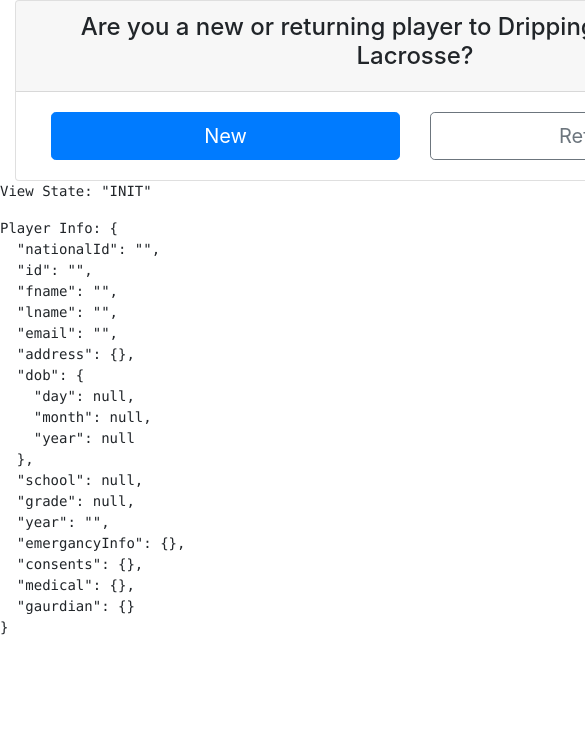
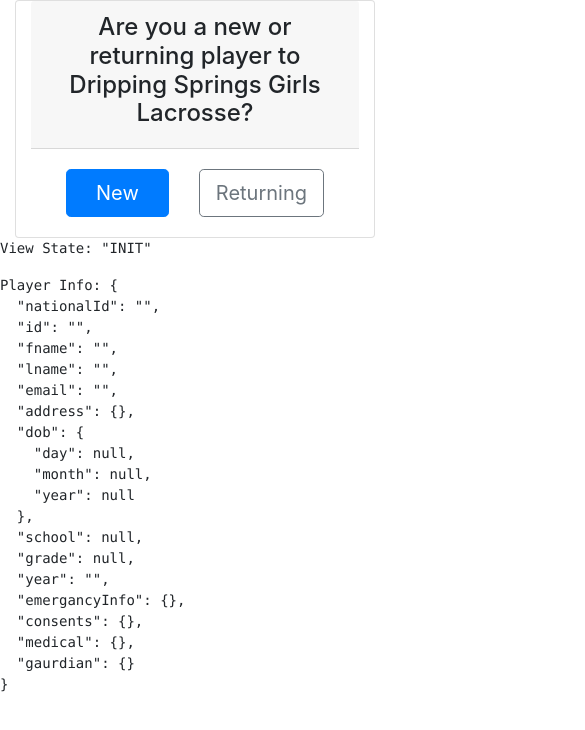
Before and after one commit to L-NiNo/registar, an Angular app: page / in a window 390 px wide. Shown: the top 730 px of the page, 585 px wide, since content can reach past the window. Built offline with nearby package versions, Linux system fonts and the light colour scheme.

Commit message:
mobile view

```diff
--- a/src/app/app.component.html
+++ b/src/app/app.component.html
@@ -1,6 +1,6 @@
 <div class="container-fluid">
-  <div class="col-12">
-    <div class="row">
+  <div class="row">
+    <div class="col">
       <div *ngIf="view == 'INIT'">
         <player-lookup></player-lookup>
       </div>
--- a/src/app/components/address/address.component.html
+++ b/src/app/components/address/address.component.html
@@ -1,4 +1,4 @@
-<div class="card " style="width: 50em;">
+<div class="col card " style="width: 50em;">
 	<div class="card-header text-center">
 		<h4>{{ header }}</h4>
 	</div>
--- a/src/app/components/emergency/emergency.component.html
+++ b/src/app/components/emergency/emergency.component.html
@@ -1,4 +1,4 @@
-<div class="card " style="width: 50em;">
+<div class="col card " style="width: 50em;">
 	<div class="card-header text-center">
 		<h4>{{ header }}</h4>
 	</div>
--- a/src/app/components/guardian/guardian.component.html
+++ b/src/app/components/guardian/guardian.component.html
@@ -1,4 +1,4 @@
-<div class="card " style="width: 50em;">
+<div class="col card " style="width: 50em;">
 	<div class="card-header text-center">
 		<h4>{{ header }}</h4>
 	</div>
--- a/src/app/components/medical/medical.component.html
+++ b/src/app/components/medical/medical.component.html
@@ -1,4 +1,4 @@
-<div class="card " style="width: 50em;">
+<div class="col card " style="width: 50em;">
 	<div class="card-header text-center">
 		<h4>{{ header }}</h4>
 	</div>
--- a/src/app/components/national-input/national-input.component.html
+++ b/src/app/components/national-input/national-input.component.html
@@ -1,4 +1,4 @@
-<div class="card " style="width: 50em;">
+<div class="col card " style="width: 50em;">
 	<div class="card-header text-center">
 		<h4>{{ header }}</h4>
 	</div>
--- a/src/app/components/personal-info/personal-info.component.html
+++ b/src/app/components/personal-info/personal-info.component.html
@@ -1,4 +1,4 @@
-<div class="card " style="width: 50em;">
+<div class="col card " style="width: 50em;">
 	<div class="card-header text-center">
 		<h4>{{ header }}</h4>
 	</div>
--- a/src/app/components/player-lookup/player-lookup.component.html
+++ b/src/app/components/player-lookup/player-lookup.component.html
@@ -1,14 +1,14 @@
-<div class="card text-center" style="width: 50em;">
+<div class="col card text-center" style="width: 50em;">
 	<div class="card-header">
 		<h4>{{ header }}</h4>
 	</div>
 	<div class="card-body">
 		<div class="container">
 			<div class="row">
-				<div class="col-6">
+				<div class="col btn-group">
 					<button  class="btn btn-lg btn-primary btn-block" (click)="setStatus('NEW')">New</button>
 				</div>
-				<div class="col-6">
+				<div class="col">
 					<button  class="btn btn-lg btn-outline-secondary btn-block" (click)="setStatus('RETURN')">Returning</button>
 				</div>
 			</div>
--- a/src/app/components/select-school/select-school.component.html
+++ b/src/app/components/select-school/select-school.component.html
@@ -1,14 +1,14 @@
-<div class="card text-center" style="width: 50em;">
+<div class="col card text-center" style="width: 50em;">
 	<div class="card-header">
 		<h4>{{ header }}</h4>
 	</div>
 	<div class="card-body">
 		<div class="container">
 			<div class="row">
-				<div class="col-6">
+				<div class="col">
 					<button  class="btn btn-lg btn-primary btn-block" (click)="assignSchool(schools.DSHS.value)">{{ schools.DSHS.name }}</button>
 				</div>
-				<div class="col-6">
+				<div class="col">
 					<button  class="btn btn-lg btn-outline-secondary btn-block" (click)="assignSchool(schools.DSMS.value)">{{ schools.DSMS.name }}</button>
 				</div>
 			</div>
```
